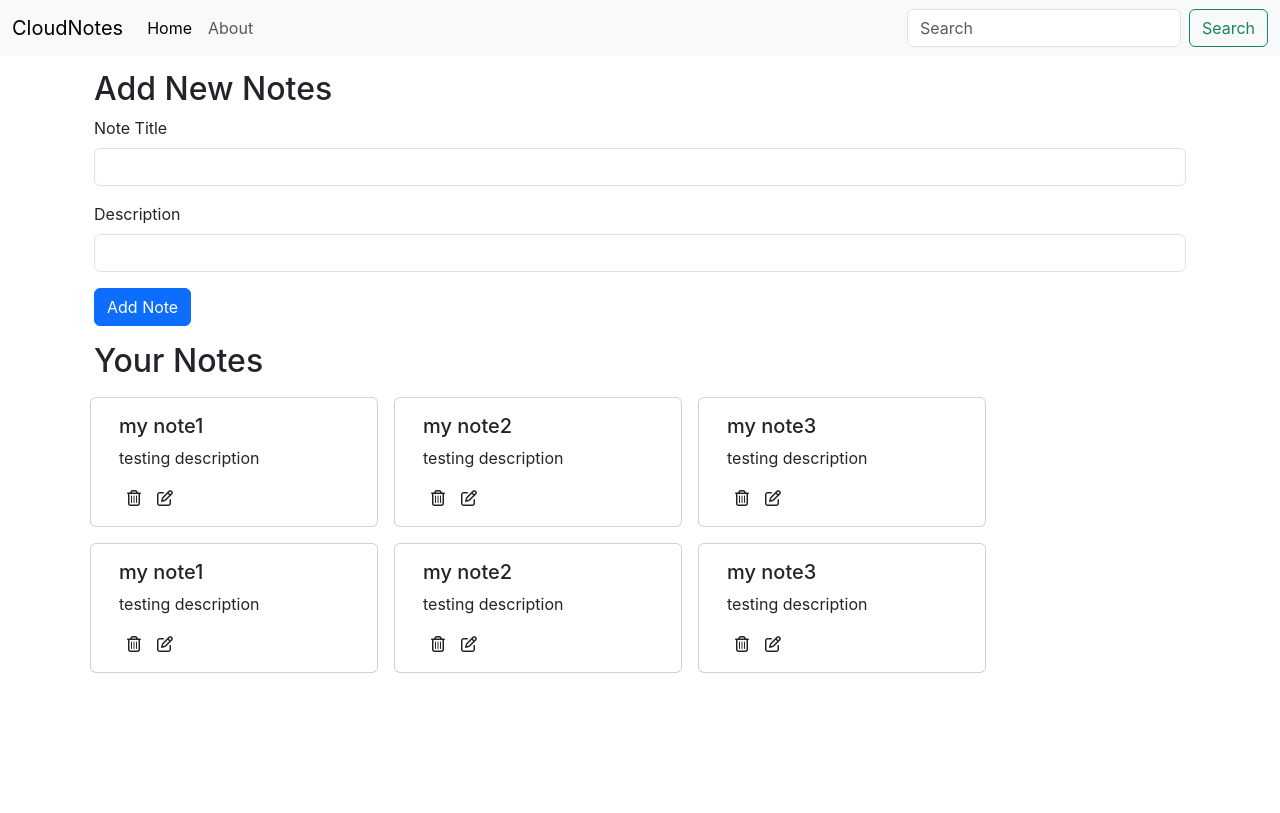
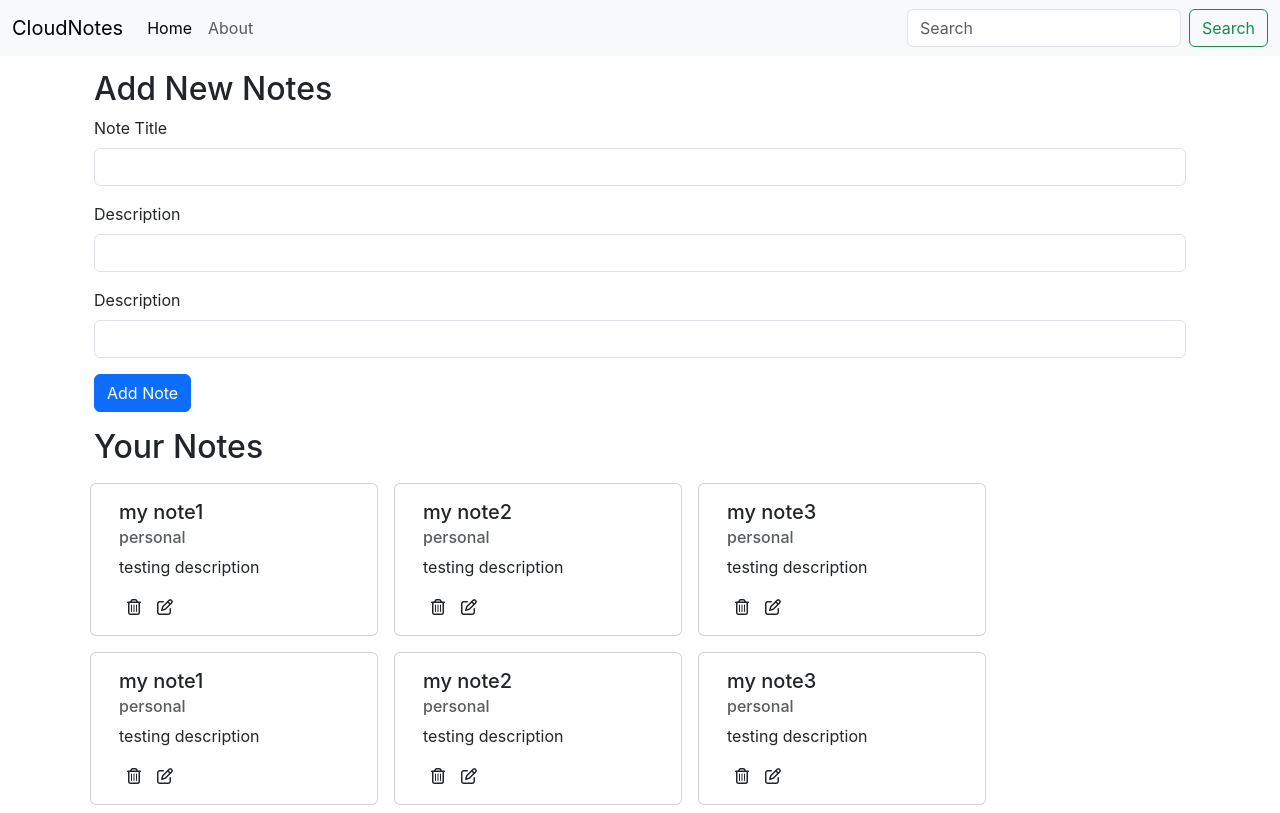
Before and after one commit to Pranivvv/CloudNotes, a React (Create React App) app: page / in a window 1280 px wide. Built offline with nearby package versions, Linux system fonts and the light colour scheme.

Commit message:
added update function but not working correctly

```diff
--- a/src/components/AddNotes.js
+++ b/src/components/AddNotes.js
@@ -26,6 +26,10 @@ const AddNotes = () => {
                     <label htmlFor="exampleInputPassword1" className="form-label">Description</label>
                     <input type="text" className="form-control" id="description" name="description" onChange={onChange}/>
                 </div>
+                <div className="mb-3">
+                    <label htmlFor="exampleInputPassword1" className="form-label">Description</label>
+                    <input type="text" className="form-control" id="tag" name="tag" onChange={onChange}/>
+                </div>
                 {/* <div className="mb-3 form-check">
                     <input type="checkbox" className="form-check-input" id="exampleCheck1" />
                     <label className="form-check-label" for="exampleCheck1">Check me out</label>
--- a/src/components/NoteItem.js
+++ b/src/components/NoteItem.js
@@ -5,15 +5,16 @@ const NoteItem = (props) => {
     const {title, description, _id, tag} = props.note
 
     const context = useContext(NoteContext)
-    const { deleteNote } = context
+    const { deleteNote, updateNote } = context
 
     return (
         <div className="card m-2" style={{width: "18rem"}}>
                 <div className="card-body">
                     <h5 className="card-title">{title}</h5>
+                    <h6 class="card-subtitle mb-2 text-body-secondary">{tag}</h6>
                     <p className="card-text">{description}</p>
                     <i className="fa-regular fa-trash-can mx-2" onClick={()=>deleteNote(_id)}/>
-                    <i className="fa-regular fa-pen-to-square mx-2"/>
+                    <i className="fa-regular fa-pen-to-square mx-2" onClick={()=>updateNote(_id, title, description, tag)} />
                 </div>
         </div>
     )
--- a/src/context/notes/NoteState.js
+++ b/src/context/notes/NoteState.js
@@ -78,14 +78,23 @@ const NoteState = (props) => {
     //Function to Delete notes
     const deleteNote = (id)=>{
         //todo: add api call
-        const updatedNotes = notes.filter((note) => note._id !== id);
-        setNotes(updatedNotes); // Update the state
+        const newNotes = notes.filter((note) => note._id !== id);
+        setNotes(newNotes); // Update the state
     }
 
     //Function to edit notes
+    const updateNote = (id, title, description, tag) => {
+        //todo: add api call
+
+        const newNotes = notes.map((note) =>
+            note._id === id ? { ...note, title, description, tag } : note
+        )
+
+        setNotes(newNotes)
+    }
 
     return (
-        <NoteContext.Provider value={{notes, addNote, deleteNote}}>
+        <NoteContext.Provider value={{ notes, addNote, deleteNote, updateNote }}>
             {props.children}
         </NoteContext.Provider>
     )
```
